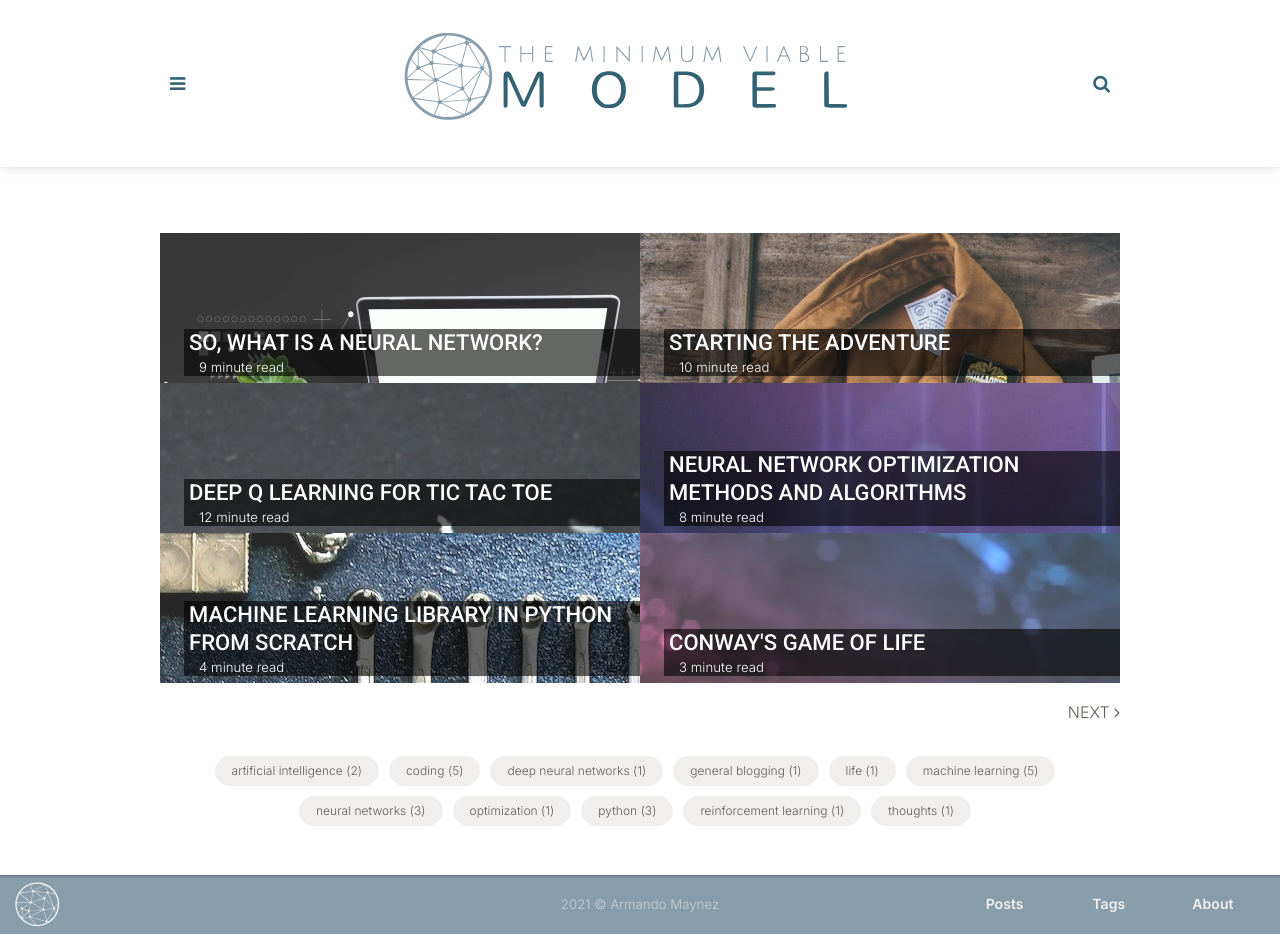
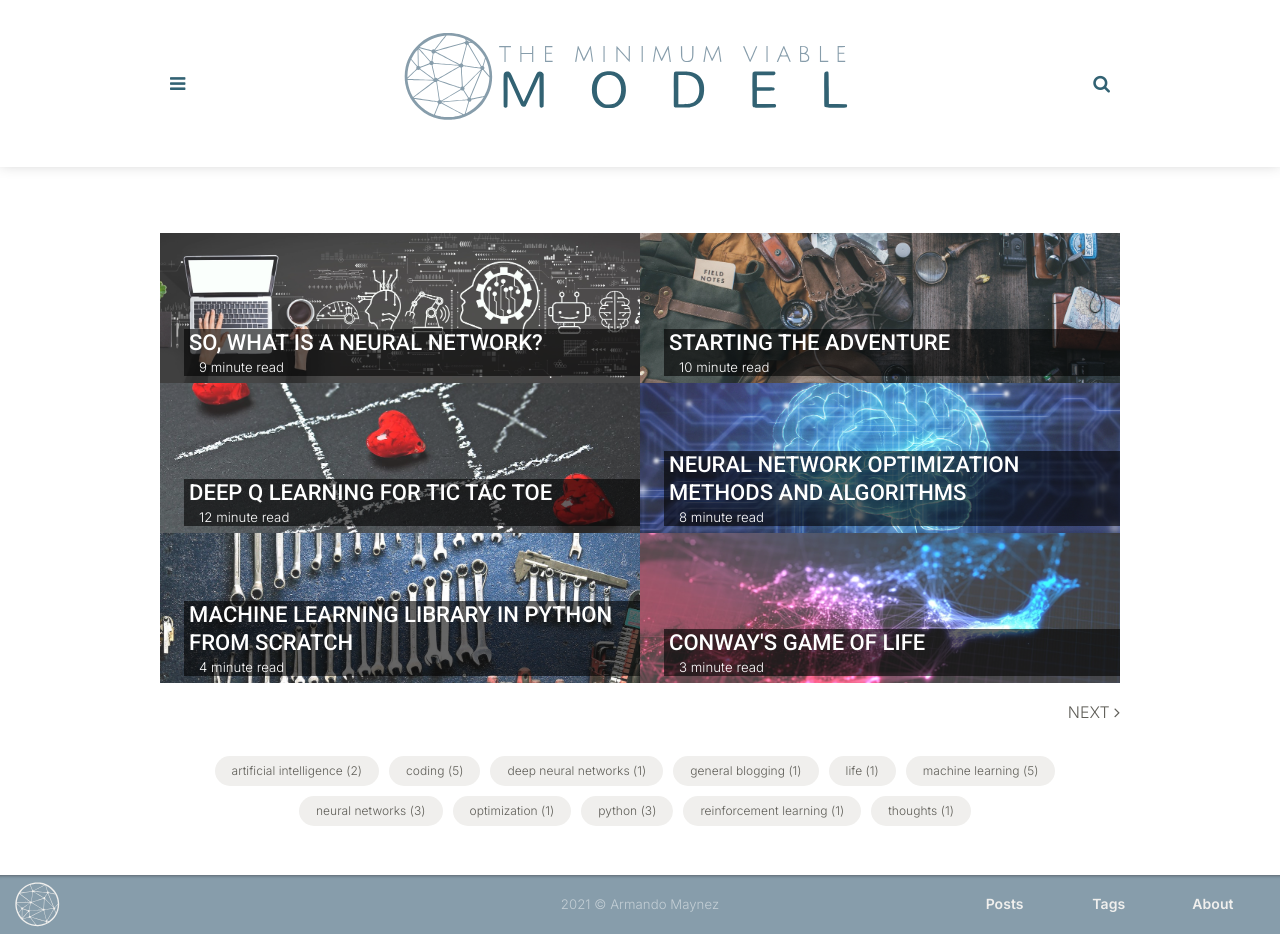
Before and after one commit to the-mvm/the-mvm.github.io, a Jekyll site: the page built from index.html, in a window 1280 px wide. Built offline with Jekyll 4.4.1, drawn with Linux system fonts in a browser that asks for light colours; the list of posts is cut into pages by our own code.

Commit message:
fixed styling of background images for post cards

```diff
--- a/_includes/recent-post.html
+++ b/_includes/recent-post.html
@@ -8,7 +8,7 @@
         <div class="recent-item">
           {% include escape-404.html %}
           {% include remove_double_slash.html %}
-          <a href="{{ post_url }}" class="recent-item-img" style="background: url('{{ relativebase }}assets/img/{{ post.img }}')">
+          <a href="{{ post_url }}" class="recent-item-img" style="background: url('{{ relativebase }}assets/img/{{ post.img }}') center no-repeat; background-size: cover;">
             <div class="recent-item-title">
               <span>{{ post.title }}</span>
               {% include post_meta.html type="recent-item-meta" date="none" %}
--- a/index.html
+++ b/index.html
@@ -8,7 +8,7 @@ layout: home-page
   {% include remove_double_slash.html %}
   <li>
     <div class="post-card">
-      <a href="{{ post_url }}" class="post-card-image" style="background: url('{{ relativebase }}assets/img/{{ post.img }}')">
+      <a href="{{ post_url }}" class="post-card-image" style="background: url('{{ relativebase }}assets/img/{{ post.img }}') center no-repeat; background-size: cover;">
       </a>
       <div class="post-card-body">
         <p class="post-card-title-and-meta">
```
